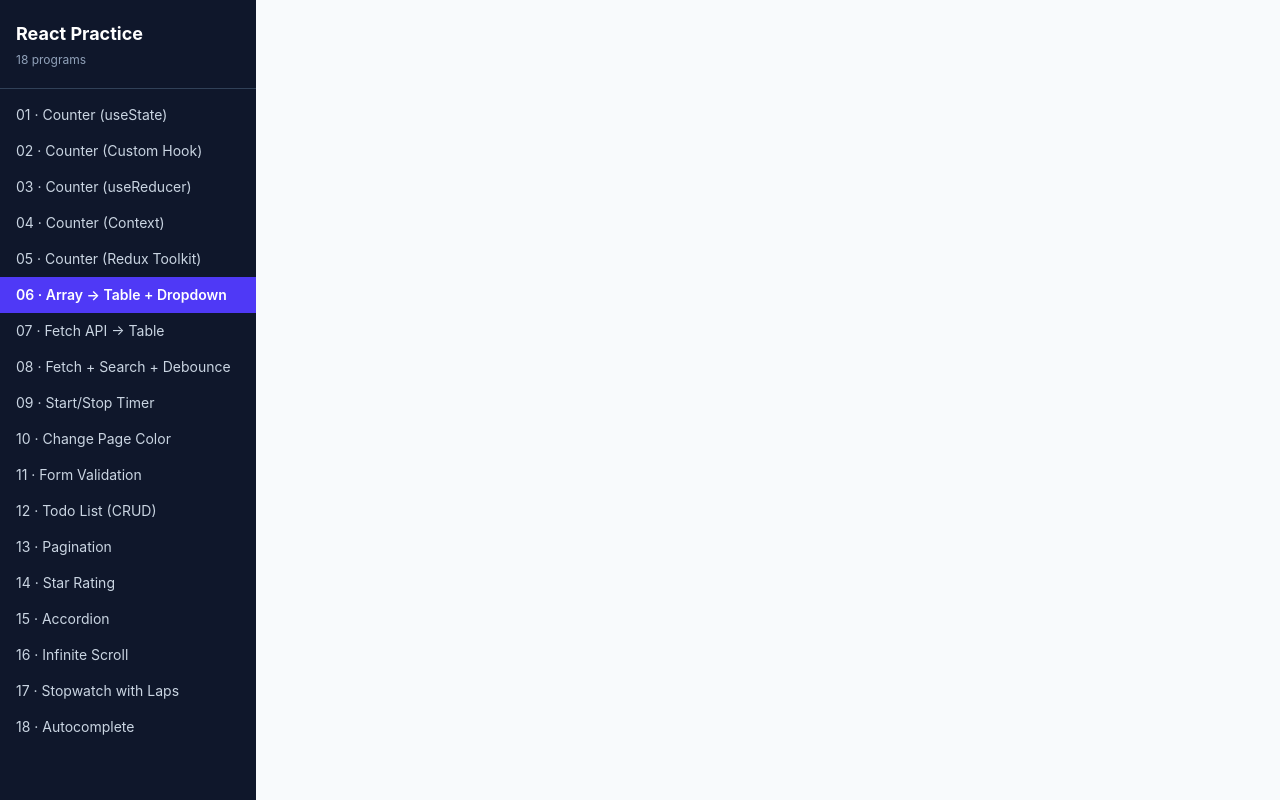
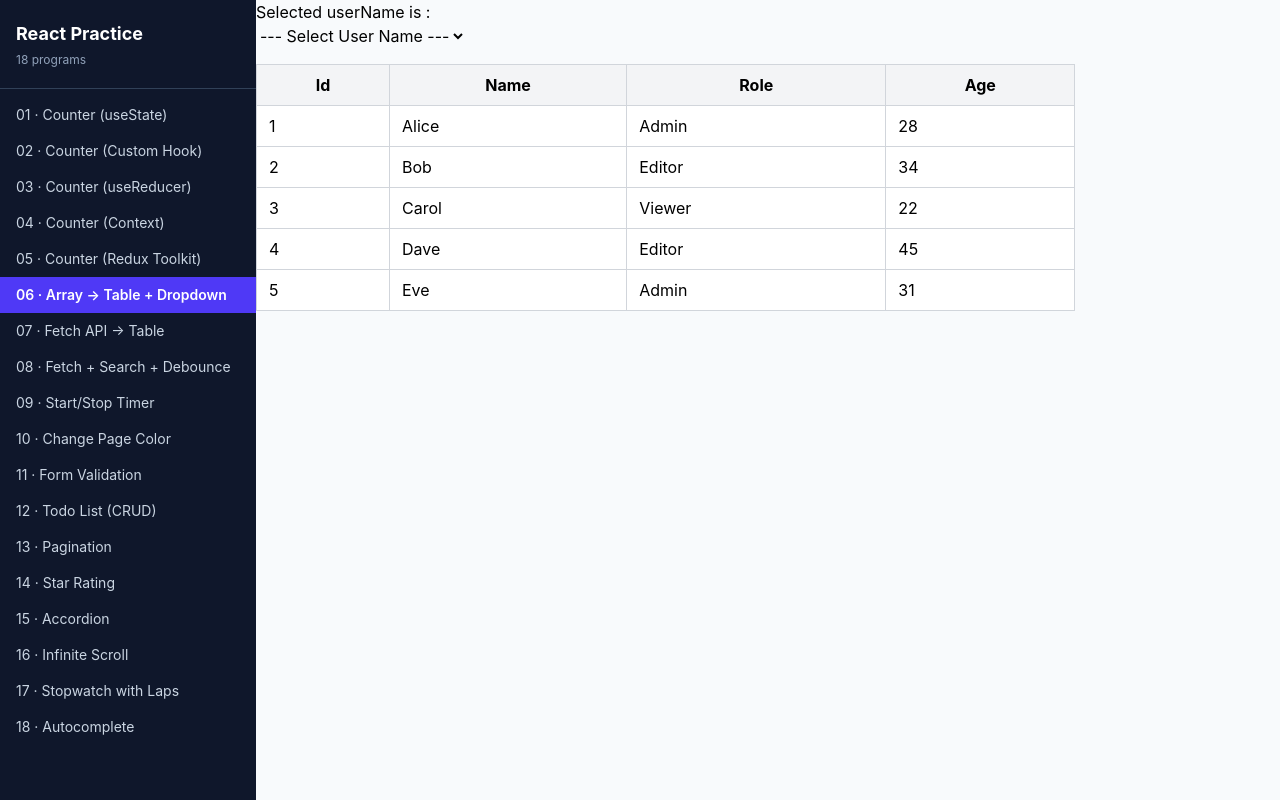
Before and after one commit to amrit-sbagga/full-stack-practice-programs, a React (Vite) app in the folder react-programs/: page /06-array-table-dropdown in a window 1280 px wide. Built offline with nearby package versions, Linux system fonts and the light colour scheme.

Commit message:
feat: Implemented changes for table & drop down

```diff
--- a/react-programs/src/programs/06-array-table-dropdown/index.tsx
+++ b/react-programs/src/programs/06-array-table-dropdown/index.tsx
@@ -8,14 +8,65 @@
  * When the user selects a name from the dropdown, highlight that row in the table.
  */
 
+import { useState } from 'react';
+
 const USERS = [
-  { id: 1, name: "Alice", role: "Admin", age: 28 },
-  { id: 2, name: "Bob", role: "Editor", age: 34 },
-  { id: 3, name: "Carol", role: "Viewer", age: 22 },
-  { id: 4, name: "Dave", role: "Editor", age: 45 },
-  { id: 5, name: "Eve", role: "Admin", age: 31 },
+  { id: 1, name: 'Alice', role: 'Admin', age: 28 },
+  { id: 2, name: 'Bob', role: 'Editor', age: 34 },
+  { id: 3, name: 'Carol', role: 'Viewer', age: 22 },
+  { id: 4, name: 'Dave', role: 'Editor', age: 45 },
+  { id: 5, name: 'Eve', role: 'Admin', age: 31 },
 ];
 
-export default function ArrayTableDropdown() {
-  return <div />;
+function ArrayTableDropdown() {
+  const [selectedValue, setSelectedValue] = useState('');
+
+  const handleChange = (e: React.ChangeEvent<HTMLSelectElement>) => {
+    // console.log('e target Value => ', e.target.value);
+    setSelectedValue(e.target.value);
+  };
+
+  return (
+    <>
+      <div>
+        <p>Selected userName is : {selectedValue}</p>
+        {/* <select onChange={(e) => handleChange(e)} value={selectedValue}>
+          {USERS.map((user) => (
+            <option key={user.id} value={user.name}>{user.name}</option>
+          ))}
+        </select> */}
+        <select onChange={handleChange} value={selectedValue}>
+          <option value="">--- Select User Name ---</option>
+          {USERS.map((user) => (
+            <option key={user.id} value={user.name}>{user.name}</option>
+          ))}
+        </select>
+      </div>
+      <div style={{ marginTop: '16px' }}>
+        <table style={{ borderCollapse: 'collapse', width: '80%' }}>
+          <thead>
+           <tr style={{ backgroundColor: '#f3f4f6' }}>
+              <th style={{ border: '1px solid #d1d5db', padding: '8px 12px' }}>Id</th>
+              <th style={{ border: '1px solid #d1d5db', padding: '8px 12px' }}>Name</th>
+              <th style={{ border: '1px solid #d1d5db', padding: '8px 12px' }}>Role</th>
+              <th style={{ border: '1px solid #d1d5db', padding: '8px 12px' }}>Age</th>
+            </tr>
+          </thead>
+          <tbody>
+            {USERS.map((user) => (
+               <tr key={user.id}
+                 style={{ backgroundColor: selectedValue === user.name ? 'yellow' : 'white'}}>
+                <td style={{ border: '1px solid #d1d5db', padding: '8px 12px' }}>{user.id}</td>
+                <td style={{ border: '1px solid #d1d5db', padding: '8px 12px' }}>{user.name}</td>
+                <td style={{ border: '1px solid #d1d5db', padding: '8px 12px' }}>{user.role}</td>
+                <td style={{ border: '1px solid #d1d5db', padding: '8px 12px' }}>{user.age}</td>
+              </tr>
+            ))}
+          </tbody>
+        </table>
+      </div>
+    </>
+  );
 }
+
+export default ArrayTableDropdown;
```
